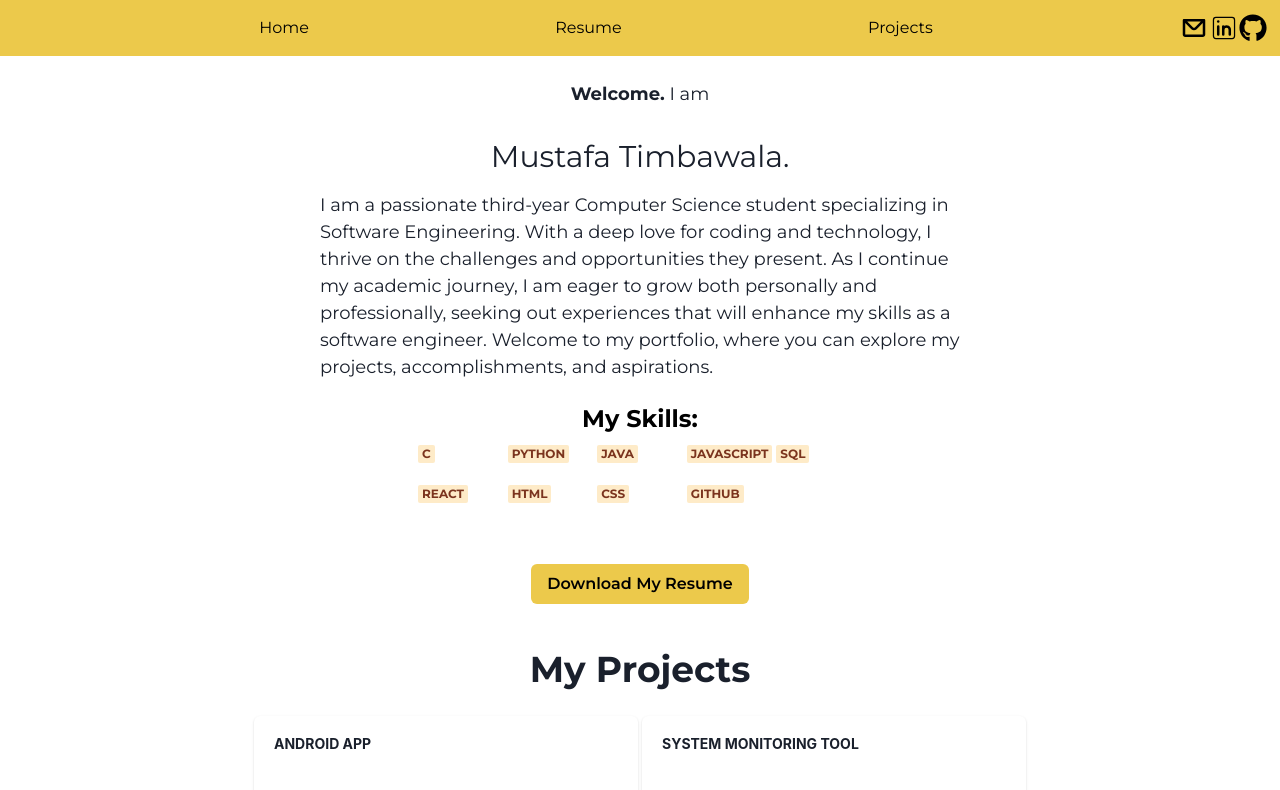
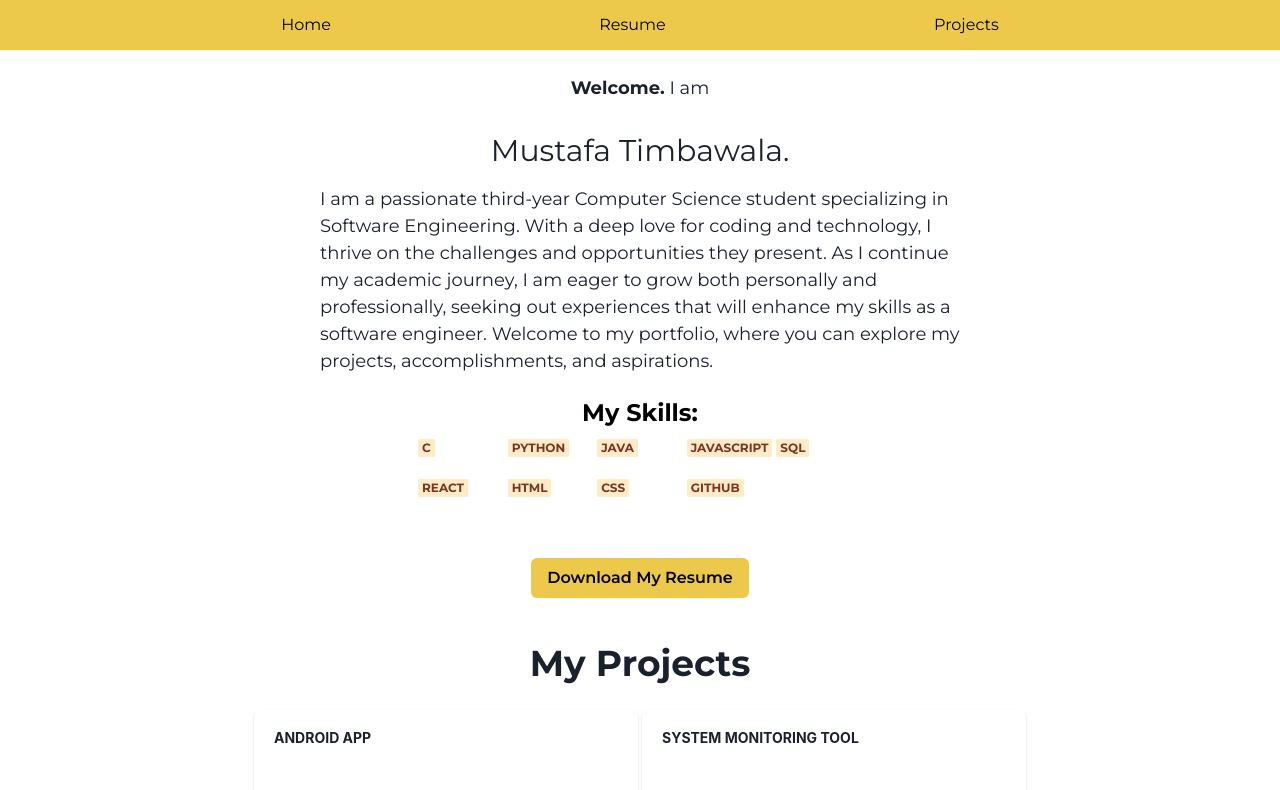
Before and after one commit to MustafaTimbawala/Portfolio, a Next.js app: page / in a window 1280 px wide. Shown: the top 790 px of the page. Built offline with nearby package versions, Linux system fonts and the light colour scheme.

Commit message:
Removing the ugly icons from navbar

```diff
--- a/src/app/UI/NavBar.tsx
+++ b/src/app/UI/NavBar.tsx
@@ -20,10 +20,6 @@ export default function SideNav() {
 
         </div>
 
-         <div >
-            <SocialLinks/>
-         </div>
-
 
         </div>
 
```
